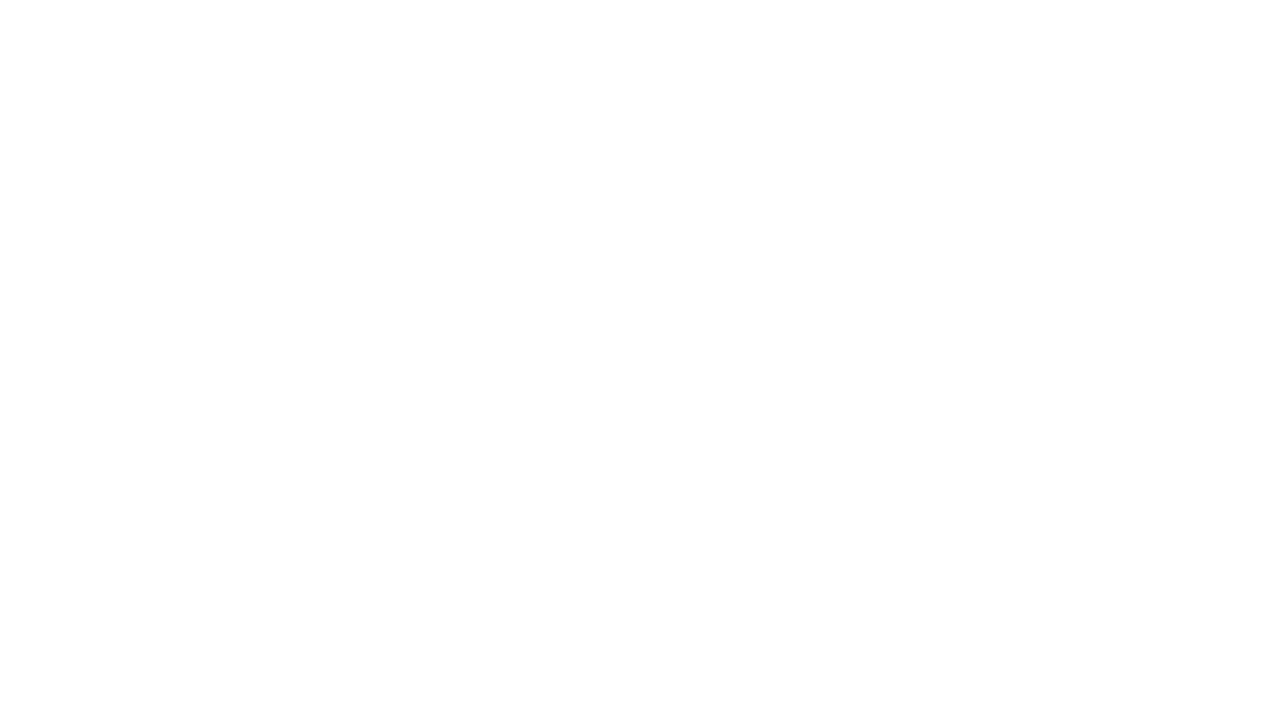
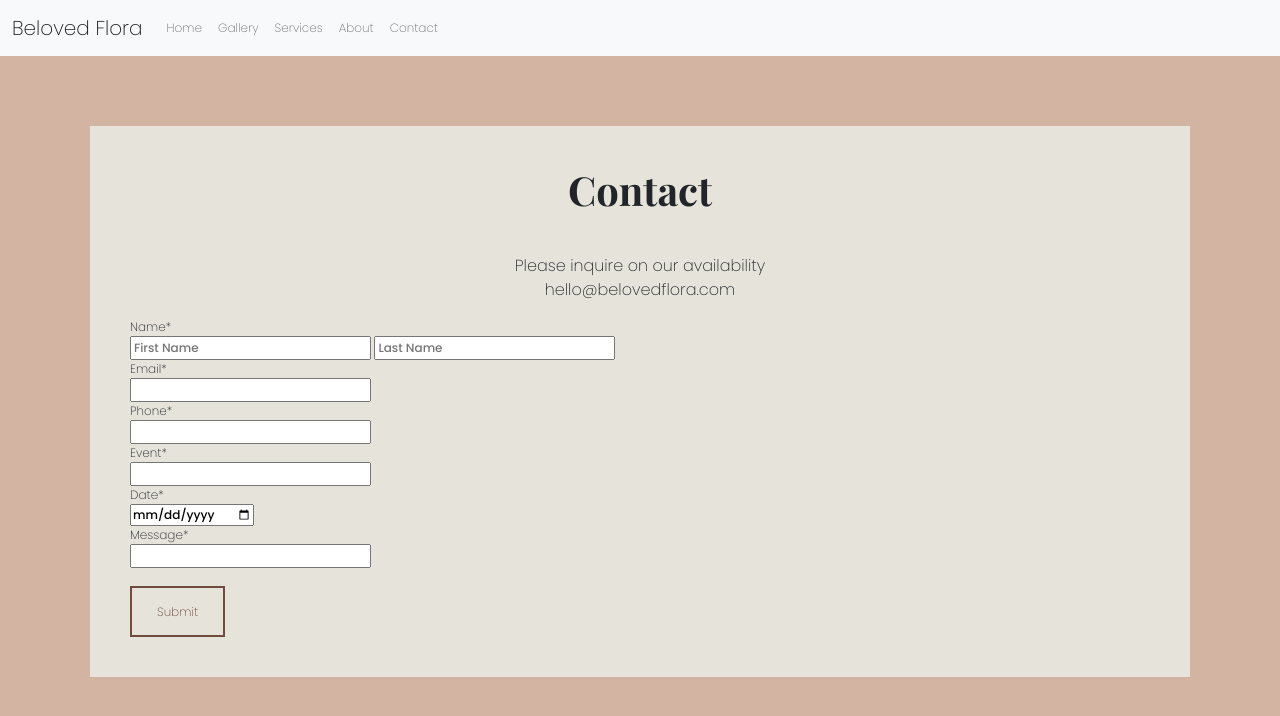
Before and after one commit to derleethao/Beloved-Flora, a plain HTML site: page contact.html in a window 1280 px wide. Drawn offline with nearby package versions, Linux system fonts and the light colour scheme.

Commit message:
Created contact page

```diff
--- a/contact.html
+++ b/contact.html
@@ -0,0 +1,111 @@
+<!DOCTYPE html>
+<html lang="en">
+  <head>
+    <link
+      href="https://cdn.jsdelivr.net/npm/bootstrap@5.2.0-beta1/dist/css/bootstrap.min.css"
+      rel="stylesheet"
+      integrity="sha384-0evHe/X+R7YkIZDRvuzKMRqM+OrBnVFBL6DOitfPri4tjfHxaWutUpFmBp4vmVor"
+      crossorigin="anonymous"
+    />
+    <link rel="preconnect" href="https://fonts.googleapis.com" />
+    <link rel="preconnect" href="https://fonts.gstatic.com" crossorigin />
+    <link
+      href="https://fonts.googleapis.com/css2?family=Playfair+Display:wght@700&family=Poppins:wght@200;500&display=swap"
+      rel="stylesheet"
+    />
+    <script
+      src="https://cdn.jsdelivr.net/npm/bootstrap@5.2.0-beta1/dist/js/bootstrap.bundle.min.js"
+      integrity="sha384-pprn3073KE6tl6bjs2QrFaJGz5/SUsLqktiwsUTF55Jfv3qYSDhgCecCxMW52nD2"
+      crossorigin="anonymous"
+    ></script>
+    <script
+      src="https://kit.fontawesome.com/8b12d5cff7.js"
+      crossorigin="anonymous"
+    ></script>
+    <link rel="stylesheet" href="/styles/portfolio.css" />
+    <meta charset="UTF-8" />
+    <meta http-equiv="X-UA-Compatible" content="IE=edge" />
+    <meta name="viewport" content="width=device-width, initial-scale=1.0" />
+    <title>Document</title>
+  </head>
+  <body class="color-background">
+    <nav class="navbar navbar-expand-lg bg-light">
+      <div class="container-fluid">
+        <a class="navbar-brand" href="#">Beloved Flora</a>
+        <button
+          class="navbar-toggler"
+          type="button"
+          data-bs-toggle="collapse"
+          data-bs-target="#navbarNav"
+          aria-controls="navbarNav"
+          aria-expanded="false"
+          aria-label="Toggle navigation"
+        >
+          <span class="navbar-toggler-icon"></span>
+        </button>
+        <div class="collapse navbar-collapse" id="navbarNav">
+          <ul class="navbar-nav">
+            <li class="nav-item">
+              <a class="nav-link" aria-current="page" href="/index.html"
+                >Home</a
+              >
+            </li>
+            <li class="nav-item">
+              <a class="nav-link" href="/gallery.html">Gallery</a>
+            </li>
+            <li class="nav-item">
+              <a class="nav-link" href="/services.html">Services</a>
+            </li>
+            <li class="nav-item">
+              <a class="nav-link" href="/about.html">About</a>
+            </li>
+            <li class="nav-item">
+              <a class="nav-link" href="/contact.html">Contact</a>
+            </li>
+          </ul>
+        </div>
+      </div>
+    </nav>
+
+    <div class="color-section">
+      <h1>Contact</h1>
+      <p class="text-center">
+        Please inquire on our availability
+        <br />
+        hello@belovedflora.com
+      </p>
+      <div class="submission">
+        <form>
+          <label for="name">Name*</label>
+          <input
+            type="text"
+            name="name"
+            id="name"
+            placeholder="First Name"
+            required
+          />
+          <input
+            type="text"
+            name="name"
+            id="name"
+            placeholder="Last Name"
+            required
+          />
+          <label for="email">Email*</label>
+          <input type="email" name="email" id="email" required />
+          <label for="phone">Phone*</label>
+          <input type="text" name="number" id="number" required />
+          <label for="event">Event*</label>
+          <input type="text" name="event" id="event" required />
+          <label for="date">Date*</label>
+          <input type="date" name="date" id="date" required />
+          <label for="message">Message*</label>
+          <input type="text" name="details" id="details" required />
+          <br />
+          <br />
+          <input type="submit" value="Submit" class="button" />
+        </form>
+      </div>
+    </div>
+  </body>
+</html>
--- a/styles/portfolio.css
+++ b/styles/portfolio.css
@@ -21,6 +21,26 @@ p {
 img {
   max-width: 100%;
   height: auto;
+}
+
+form {
+  font-family: var(--default-font);
+  font-weight: lighter;
+  font-size: 12px;
+}
+
+label {
+  display: block;
+}
+
+.color-background {
+  background-color: var(--primary-color);
+}
+
+.color-section {
+  background-color: #e6e3db;
+  margin: 70px 90px;
+  padding: 40px;
 }
 
 .hr-homepage {
@@ -81,19 +101,9 @@ img {
   margin: 0 auto;
 }
 
-.about-section h1 {
+.color-section h1 {
   text-align: center;
   margin-bottom: 40px;
-}
-
-.about-page {
-  background-color: var(--primary-color);
-}
-
-.about-section {
-  background-color: #e6e3db;
-  margin: 70px 90px;
-  padding: 40px;
 }
 
 .about-me-info {
@@ -130,11 +140,11 @@ img {
     text-align: center;
   }
 
-  .about-section h1 {
+  .color-section h1 {
     margin-bottom: 10px;
   }
 
-  .about-section {
+  .color-section {
     padding: 10px;
   }
 
```
Also changed, not shown: about.html (+2 -2 lines), gallery.html (+1 -1 lines), index.html (+1 -1 lines).
